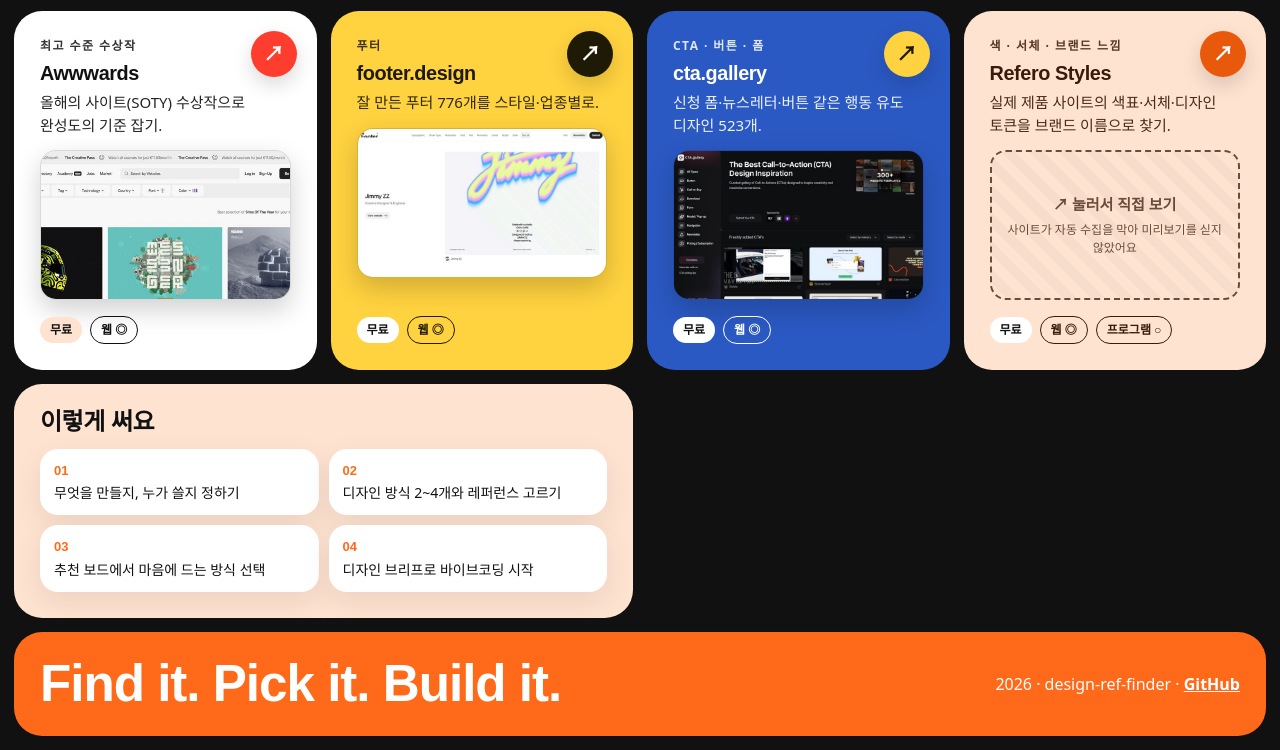
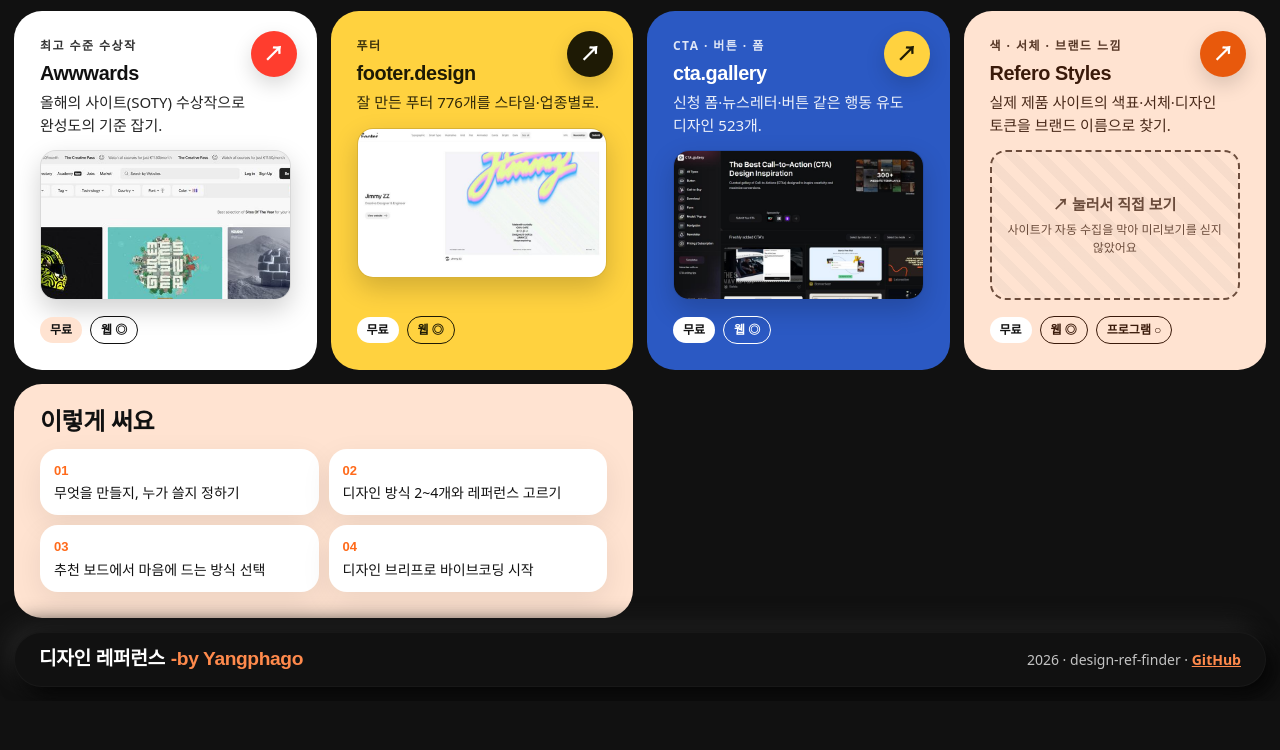
Before and after one commit to roughkyo/design_reference, a plain HTML site: page index.html in a window 1280 px wide. Shown: the part 1278-2028 px from the top of the page. After the commit the page ends 1979 px from the top, so only its background shows below. Drawn offline with Linux system fonts and the light colour scheme; a web font is replaced by a local one.

Commit message:
허브: 맨 아래 줄을 작은 검정 뉴모피즘으로, 문구를 '디자인 레퍼런스-by Yangphago'로 변경
Co-Authored-By: Claude Opus 5.5 <noreply@anthropic.com>

```diff
--- a/index.html
+++ b/index.html
@@ -118,9 +118,9 @@ a{color:inherit}
 .steps{list-style:none;margin:0;padding:0;display:grid;grid-template-columns:repeat(2,1fr);gap:10px}
 .steps li{background:var(--white);border-radius:18px;padding:12px 14px;box-shadow:0 10px 30px rgba(0,0,0,.08);font-size:14px}
 .steps b{display:block;font-family:Unbounded,sans-serif;color:var(--orange);font-size:13px;margin-bottom:2px}
-.foot{flex-direction:row;flex-wrap:wrap;align-items:center;justify-content:space-between;gap:12px;margin-top:var(--gap)}
-.foot .big{font-size:clamp(28px,4vw,52px);color:var(--white)}
-.foot a{color:var(--white);font-weight:700}
+.foot{padding:16px 24px;min-height:0!important;flex-direction:row;flex-wrap:wrap;align-items:center;justify-content:space-between;gap:12px;margin-top:var(--gap)}
+.foot .big{font-size:clamp(17px,1.5vw,22px);color:var(--white)}.foot .by{color:#FF8A4C;margin-left:6px}.foot{font-size:14px;color:rgba(255,255,255,.75)}
+.foot a{color:#FF8A4C;font-weight:700}
 
 /* ---------- 반응형 ---------- */
 @media (max-width:1060px){.grid{grid-template-columns:repeat(2,minmax(0,1fr))}.w4{grid-column:span 2}.scene{width:300px;height:300px}}
@@ -280,8 +280,8 @@ a{color:inherit}
     </section>
 
   </div>
-  <footer class="tile orange foot">
-    <div class="big display">Find it. Pick it. Build it.</div>
+  <footer class="tile foot neu">
+    <div class="big display">디자인 레퍼런스<span class="by">-by Yangphago</span></div>
     <div>2026 · design-ref-finder · <a href="https://github.com/roughkyo/design_reference" target="_blank" rel="noopener">GitHub</a></div>
   </footer>
 </main>
```
